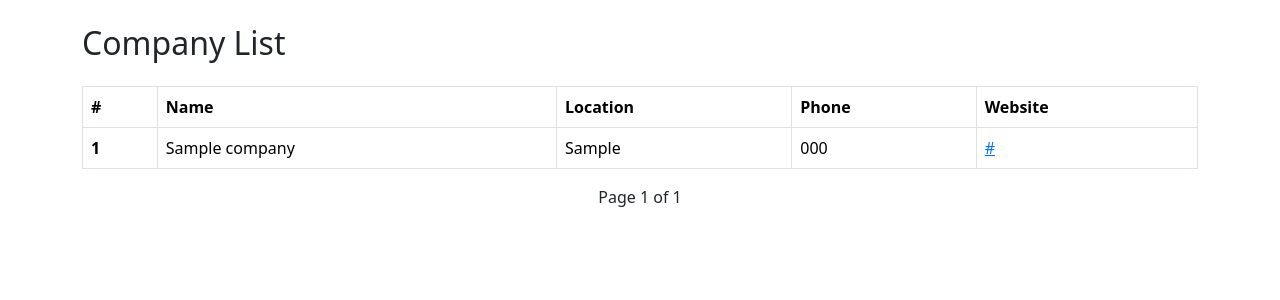
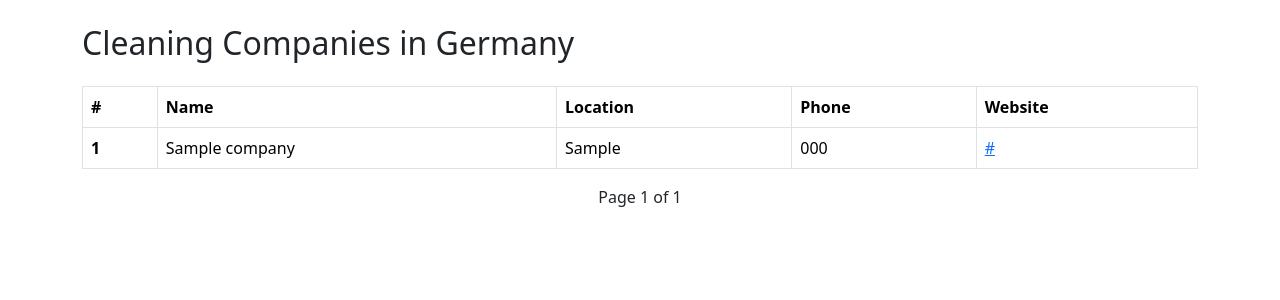
Before and after one commit to emaluki/companies-data, a Django app: page / in a window 1280 px wide. Shown: the top 300 px of the page. Run offline with Django 5.2, Linux system fonts and the light colour scheme; tables that the repository leaves empty hold one stand-in row (values such as "Sample post").

Commit message:
Few template changes

```diff
--- a/company_scraper/companies/templates/companies/companies.html
+++ b/company_scraper/companies/templates/companies/companies.html
@@ -5,13 +5,13 @@
 <head>
     <meta charset="UTF-8">
     <meta name="viewport" content="width=device-width, initial-scale=1">
-    <title>Company List</title>
+    <title>Company Listings</title>
     <link href="https://cdn.jsdelivr.net/npm/bootstrap@5.3.3/dist/css/bootstrap.min.css" rel="stylesheet" integrity="sha384-QWTKZyjpPEjISv5WaRU9OFeRpok6YctnYmDr5pNlyT2bRjXh0JMhjY6hW+ALEwIH" crossorigin="anonymous">
     <link rel="stylesheet" type="text/css" href="{% static 'companies/css/styles.css' %}">
 </head>
 <body>
     <div class="container mt-4">
-        <h2 class="mb-4">Company List</h2>
+        <h2 class="mb-4">Cleaning Companies in Germany</h2>
         <table class="table table-bordered">
             <thead>
                 <tr>
```
